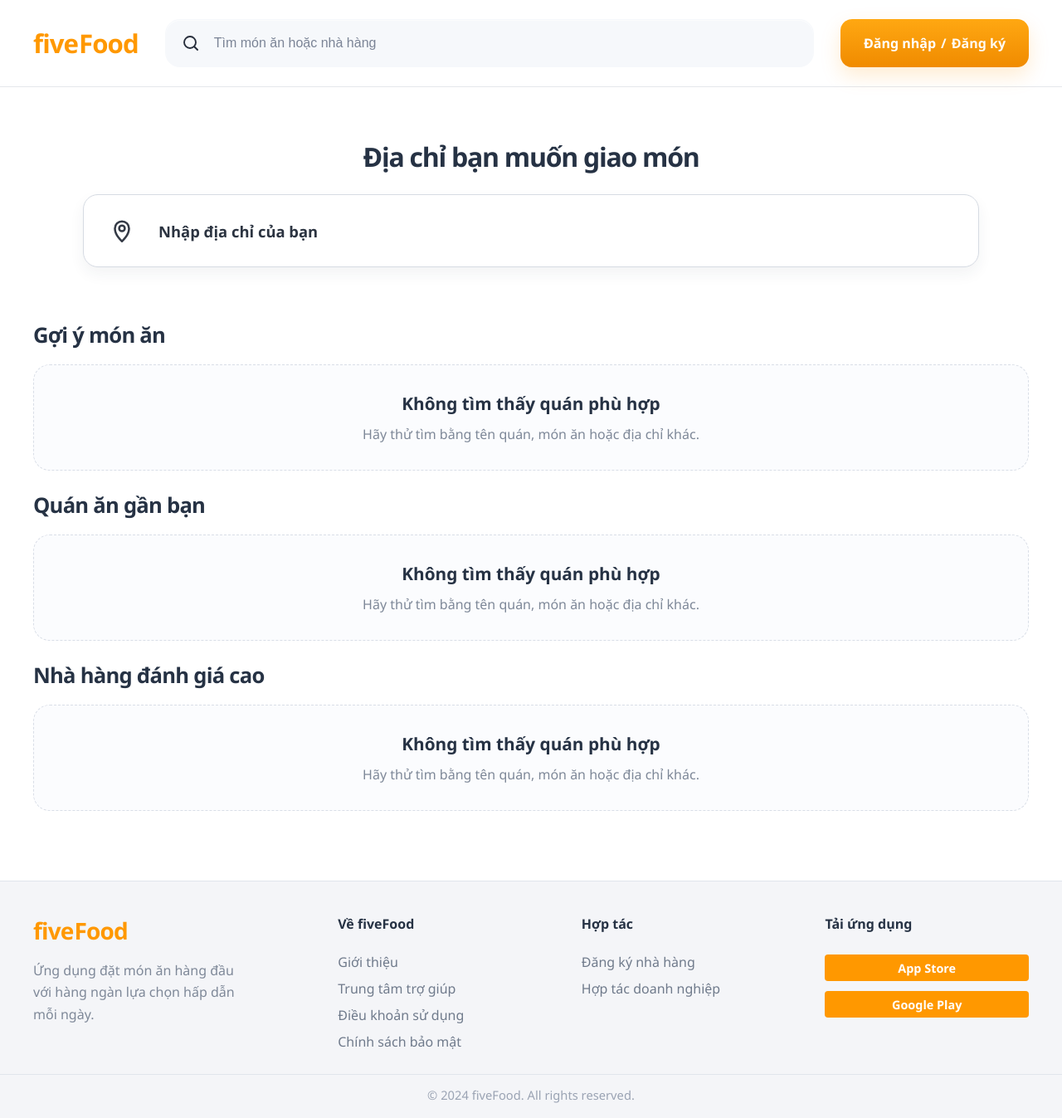
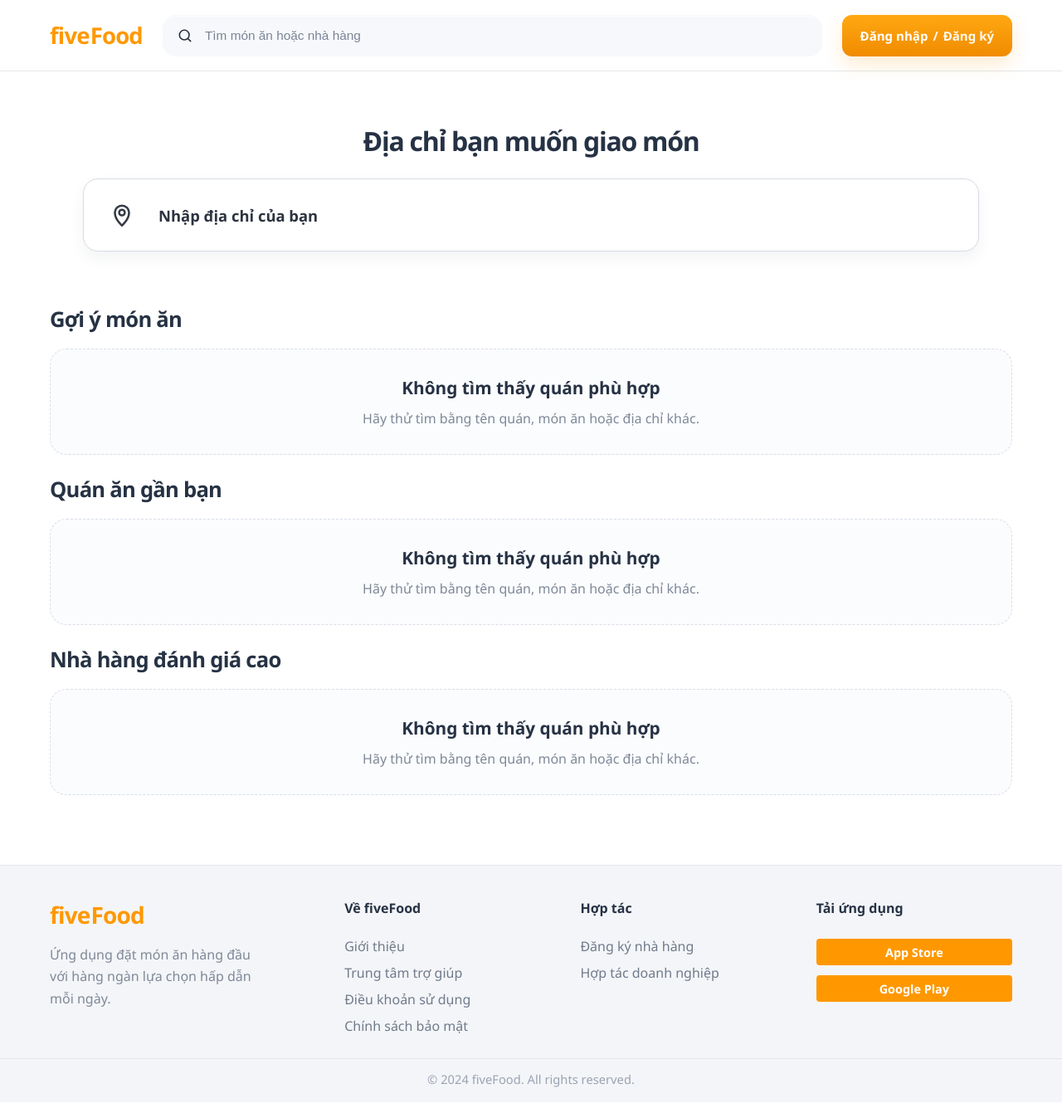
Before and after one commit to duyenkoz/Nhom5_FoodDelivery, a Flask app: page / in a window 1280 px wide. Shown: the whole page at 83% size. After the commit the page ends 1310 px from the top, so only its background shows below. Run offline with Flask 3, Linux system fonts and the light colour scheme.

Commit message:
TASK-40: Phát triển giao diện trang chủ

```diff
--- a/app/static/css/home.css
+++ b/app/static/css/home.css
@@ -49,7 +49,7 @@
 }
 
 .home-section {
-    padding-top: 12px;
+    padding: 12px 0 0;
     margin-bottom: 12px;
 }
 
@@ -381,6 +381,9 @@
         padding-top: 4px;
     }
 
+    .home-section {
+    }
+
     .delivery-address {
         padding: 16px;
         gap: 14px;
--- a/app/static/css/style.css
+++ b/app/static/css/style.css
@@ -34,7 +34,7 @@ a {
 }
 
 .container {
-    width: min(1760px, calc(100% - 80px));
+    width: min(1760px, calc(100% - 120px));
     margin: 0 auto;
 }
 
@@ -48,11 +48,11 @@ a {
 }
 
 .site-header__inner {
-    min-height: 104px;
+    min-height: 85px;
     display: grid;
     grid-template-columns: auto minmax(320px, 1fr) auto;
     align-items: center;
-    gap: 32px;
+    gap: 24px;
 }
 
 .brand {
@@ -61,7 +61,7 @@ a {
     gap: 1px;
     color: var(--accent);
     text-decoration: none;
-    font-size: 1.95rem;
+    font-size: 1.72rem;
     font-weight: 800;
     letter-spacing: -0.03em;
 }
@@ -74,8 +74,8 @@ a {
     position: relative;
     display: flex;
     align-items: center;
-    height: 58px;
-    border-radius: 18px;
+    height: 50px;
+    border-radius: 16px;
     background: var(--surface-soft);
     border: 1px solid transparent;
     box-shadow: inset 0 1px 0 rgba(255, 255, 255, 0.6);
@@ -88,9 +88,9 @@ a {
 
 .site-search__icon {
     position: absolute;
-    left: 18px;
-    width: 24px;
-    height: 24px;
+    left: 16px;
+    width: 20px;
+    height: 20px;
     color: #111827;
     opacity: 0.9;
     pointer-events: none;
@@ -107,10 +107,10 @@ a {
     border: 0;
     outline: 0;
     background: transparent;
-    padding: 0 20px 0 58px;
-    border-radius: 18px;
+    padding: 0 18px 0 50px;
+    border-radius: 16px;
     color: var(--text);
-    font-size: 1rem;
+    font-size: 0.96rem;
 }
 
 .site-search input::placeholder {
@@ -121,12 +121,13 @@ a {
     display: inline-flex;
     align-items: center;
     justify-content: center;
-    min-height: 58px;
-    padding: 0 28px;
-    border-radius: 14px;
+    min-height: 50px;
+    padding: 0 22px;
+    border-radius: 12px;
     background: linear-gradient(180deg, #ffa812 0%, var(--accent-deep) 100%);
     color: #fff;
-    font-size: 1rem;
+    text-decoration: none;
+    font-size: 0.94rem;
     font-weight: 700;
     box-shadow: 0 10px 24px rgba(255, 152, 0, 0.18);
     transition: transform 0.2s ease, box-shadow 0.2s ease;
@@ -244,7 +245,7 @@ a {
 }
 
 .site-header__spacer {
-    height: 58px;
+    height: 50px;
 }
 
 .auth-page {
```
